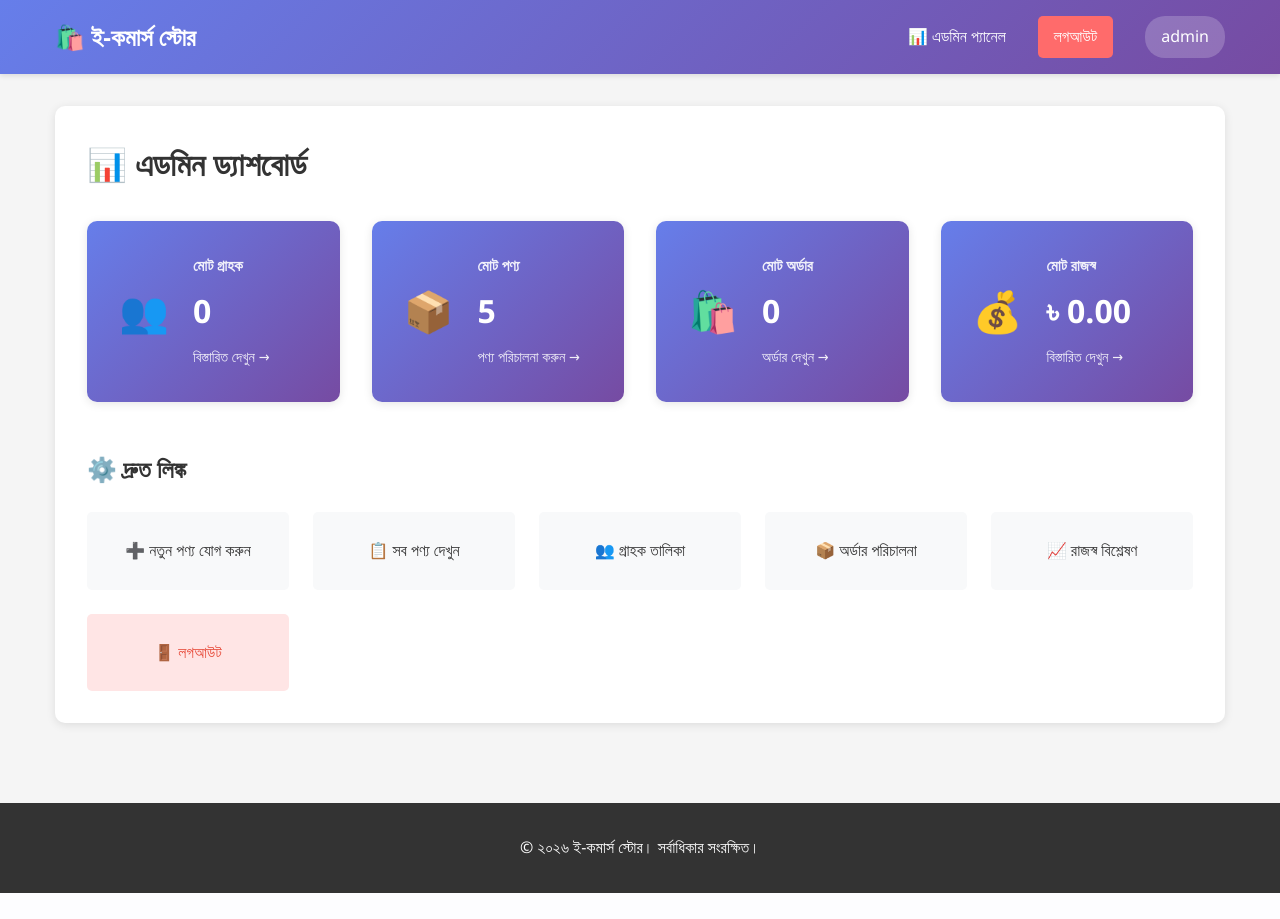
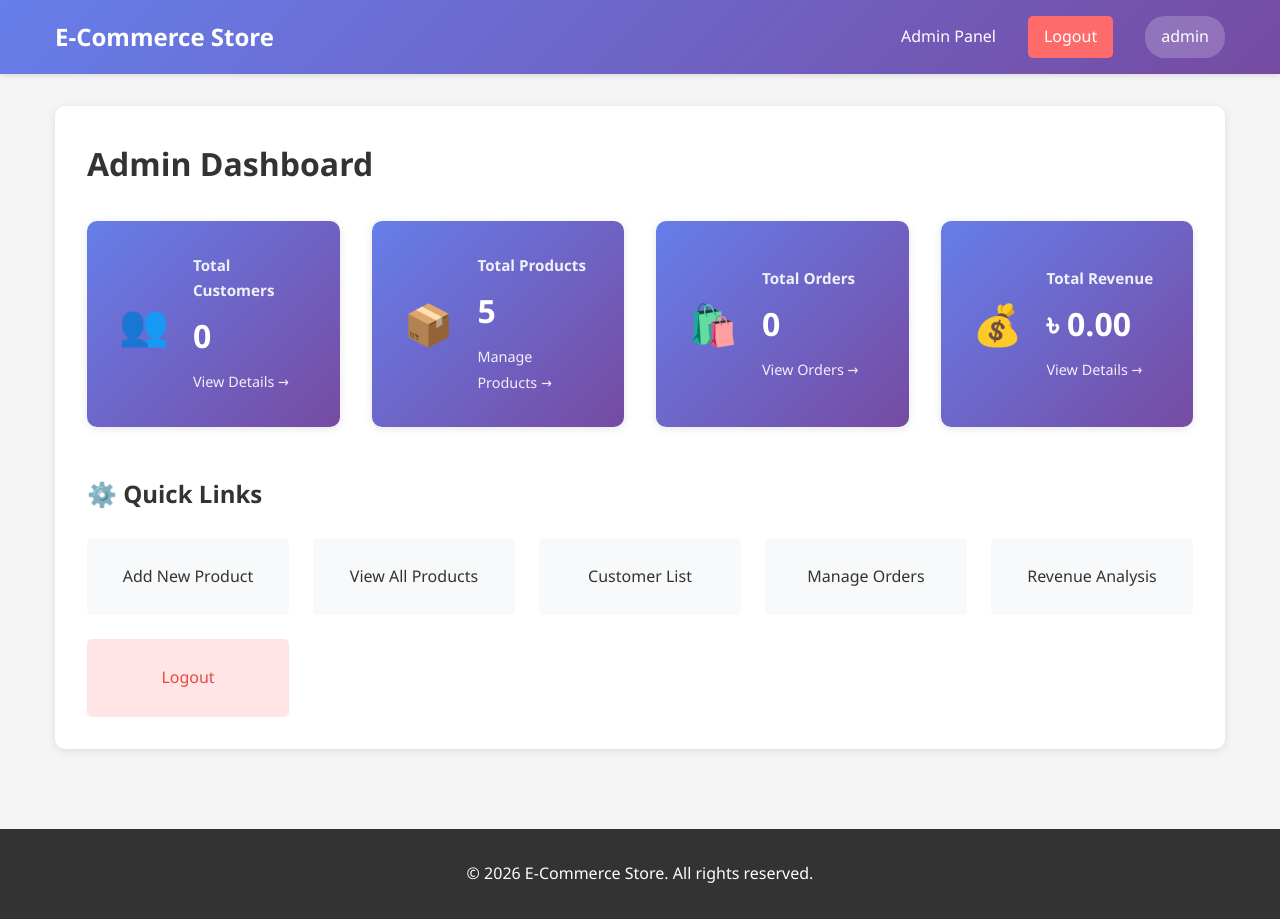
Before and after one commit to maruf8943-stack/Database-lab-Final-Project, a Flask app: page /admin in a window 1280 px wide. Before the commit the page ends 893 px from the top, so only its background shows below. Run offline with Flask 3, Linux system fonts and the light colour scheme; a user stored in the database is signed in; data comes from the database, SQL or seed files in the repository; data that the repository does not hold is empty.

Commit message:
Refactor: translate UI to English and improve template consistency

```diff
--- a/templates/admin.html
+++ b/templates/admin.html
@@ -1,58 +1,58 @@
 {% extends "layout.html" %}
 
-{% block title %}এডমিন ড্যাশবোর্ড - ই-কমার্স স্টোর{% endblock %}
+{% block title %}Admin Dashboard - E-Commerce Store{% endblock %}
 
 {% block content %}
 <div class="admin-container">
-    <h1>📊 এডমিন ড্যাশবোর্ড</h1>
+    <h1> Admin Dashboard</h1>
 
     <div class="dashboard-grid">
         <div class="dashboard-card">
             <div class="card-icon">👥</div>
             <div class="card-content">
-                <h3>মোট গ্রাহক</h3>
+                <h3>Total Customers</h3>
                 <p class="card-value">{{ customers }}</p>
-                <a href="{{ url_for('admin_customers') }}" class="card-link">বিস্তারিত দেখুন →</a>
+                <a href="{{ url_for('admin_customers') }}" class="card-link">View Details →</a>
             </div>
         </div>
 
         <div class="dashboard-card">
             <div class="card-icon">📦</div>
             <div class="card-content">
-                <h3>মোট পণ্য</h3>
+                <h3>Total Products</h3>
                 <p class="card-value">{{ products }}</p>
-                <a href="{{ url_for('admin_products') }}" class="card-link">পণ্য পরিচালনা করুন →</a>
+                <a href="{{ url_for('admin_products') }}" class="card-link">Manage Products →</a>
             </div>
         </div>
 
         <div class="dashboard-card">
             <div class="card-icon">🛍️</div>
             <div class="card-content">
-                <h3>মোট অর্ডার</h3>
+                <h3>Total Orders</h3>
                 <p class="card-value">{{ orders }}</p>
-                <a href="{{ url_for('admin_orders') }}" class="card-link">অর্ডার দেখুন →</a>
+                <a href="{{ url_for('admin_orders') }}" class="card-link">View Orders →</a>
             </div>
         </div>
 
         <div class="dashboard-card">
             <div class="card-icon">💰</div>
             <div class="card-content">
-                <h3>মোট রাজস্ব</h3>
+                <h3>Total Revenue</h3>
                 <p class="card-value">৳ {{ "%.2f"|format(revenue) }}</p>
-                <a href="{{ url_for('admin_revenue') }}" class="card-link">বিস্তারিত দেখুন →</a>
+                <a href="{{ url_for('admin_revenue') }}" class="card-link">View Details →</a>
             </div>
         </div>
     </div>
 
     <div class="admin-menu">
-        <h2>⚙️ দ্রুত লিঙ্ক</h2>
+        <h2>⚙️ Quick Links</h2>
         <div class="menu-grid">
-            <a href="{{ url_for('add_product') }}" class="menu-item">➕ নতুন পণ্য যোগ করুন</a>
-            <a href="{{ url_for('admin_products') }}" class="menu-item">📋 সব পণ্য দেখুন</a>
-            <a href="{{ url_for('admin_customers') }}" class="menu-item">👥 গ্রাহক তালিকা</a>
-            <a href="{{ url_for('admin_orders') }}" class="menu-item">📦 অর্ডার পরিচালনা</a>
-            <a href="{{ url_for('admin_revenue') }}" class="menu-item">📈 রাজস্ব বিশ্লেষণ</a>
-            <a href="{{ url_for('logout') }}" class="menu-item logout">🚪 লগআউট</a>
+            <a href="{{ url_for('add_product') }}" class="menu-item">Add New Product</a>
+            <a href="{{ url_for('admin_products') }}" class="menu-item"> View All Products</a>
+            <a href="{{ url_for('admin_customers') }}" class="menu-item"> Customer List</a>
+            <a href="{{ url_for('admin_orders') }}" class="menu-item">Manage Orders</a>
+            <a href="{{ url_for('admin_revenue') }}" class="menu-item"> Revenue Analysis</a>
+            <a href="{{ url_for('logout') }}" class="menu-item logout"> Logout</a>
         </div>
     </div>
 </div>
--- a/templates/layout.html
+++ b/templates/layout.html
@@ -1,30 +1,30 @@
 <!DOCTYPE html>
-<html lang="bn">
+<html lang="en">
 <head>
     <meta charset="UTF-8">
     <meta name="viewport" content="width=device-width, initial-scale=1.0">
-    <title>{% block title %}ই-কমার্স স্টোর{% endblock %}</title>
+    <title>{% block title %}E-Commerce Store{% endblock %}</title>
     <link rel="stylesheet" href="{{ url_for('static', filename='css/style.css') }}">
 </head>
 <body>
     <nav class="navbar">
         <div class="container">
             <div class="nav-brand">
-                <a href="{{ url_for('index') }}">🛍️ ই-কমার্স স্টোর</a>
+                <a href="{{ url_for('index') }}">E-Commerce Store</a>
             </div>
             <div class="nav-menu">
                 {% if session.get('user_id') %}
                     {% if session.get('is_admin') %}
-                        <a href="{{ url_for('admin_dashboard') }}" class="nav-link">📊 এডমিন প্যানেল</a>
+                        <a href="{{ url_for('admin_dashboard') }}" class="nav-link">Admin Panel</a>
                     {% else %}
-                        <a href="{{ url_for('index') }}" class="nav-link">🏠 হোম</a>
-                        <a href="{{ url_for('cart') }}" class="nav-link">🛒 কার্ট</a>
+                        <a href="{{ url_for('index') }}" class="nav-link">Home</a>
+                        <a href="{{ url_for('cart') }}" class="nav-link">Cart</a>
                     {% endif %}
-                    <a href="{{ url_for('logout') }}" class="nav-link logout">লগআউট</a>
+                    <a href="{{ url_for('logout') }}" class="nav-link logout">Logout</a>
                     <span class="username">{{ session.get('username') }}</span>
                 {% else %}
-                    <a href="{{ url_for('login') }}" class="nav-link">লগইন</a>
-                    <a href="{{ url_for('register') }}" class="nav-link register">রেজিস্টার</a>
+                    <a href="{{ url_for('login') }}" class="nav-link">Login</a>
+                    <a href="{{ url_for('register') }}" class="nav-link register">Register</a>
                 {% endif %}
             </div>
         </div>
@@ -43,7 +43,7 @@
 
     <footer class="footer">
         <div class="container">
-            <p>&copy; ২০২৬ ই-কমার্স স্টোর। সর্বাধিকার সংরক্ষিত।</p>
+            <p>&copy; 2026 E-Commerce Store. All rights reserved.</p>
         </div>
     </footer>
 
```
Also changed, not shown: templates/cart.html (+15 -15 lines), templates/edit_product.html (+10 -10 lines), templates/index.html (+12 -12 lines), templates/login.html (+8 -8 lines), templates/payment.html (+11 -11 lines), templates/products_list.html (+12 -12 lines), templates/register.html (+7 -7 lines).
